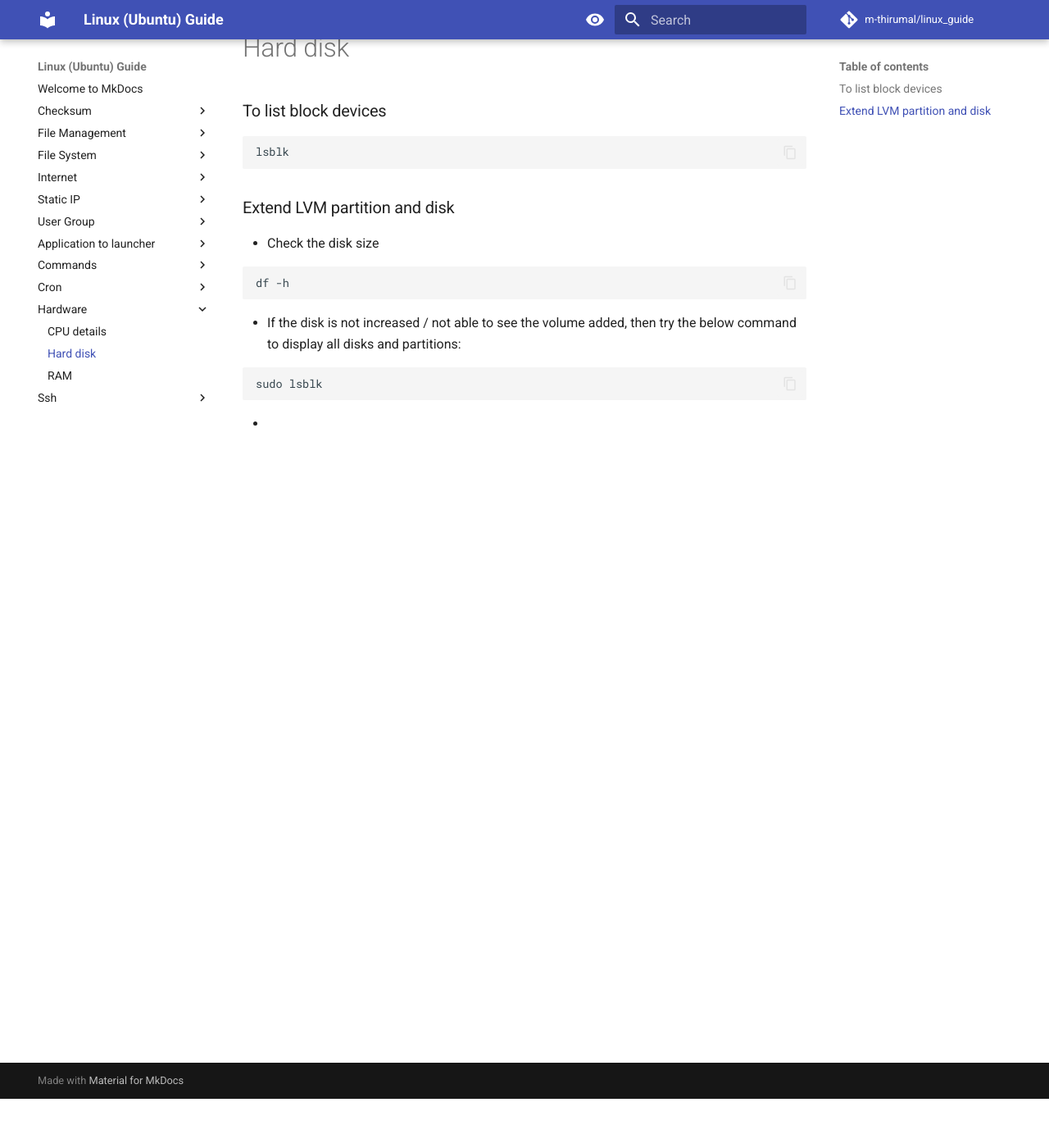
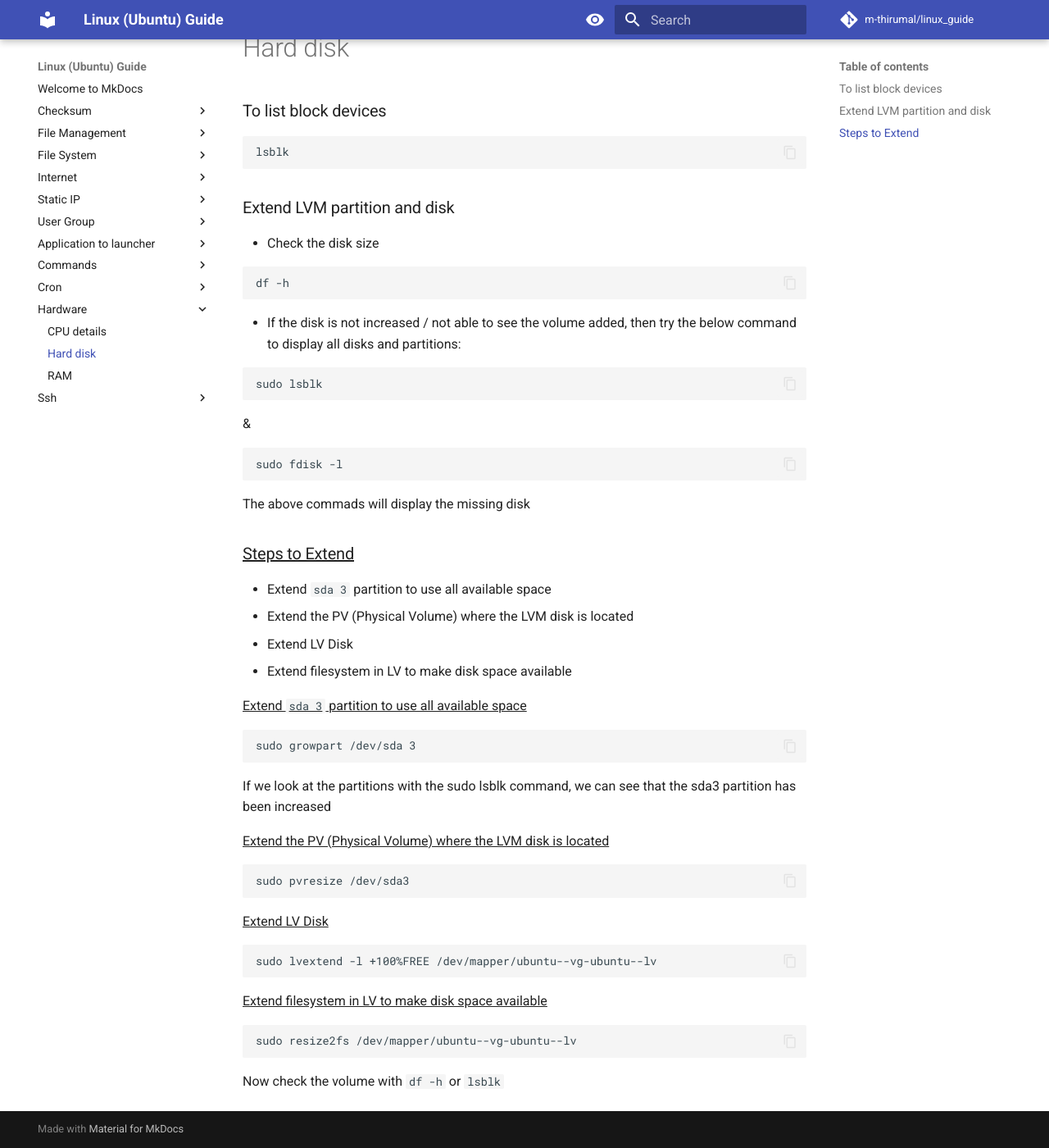
Before and after one commit to m-thirumal/linux-guide, an MkDocs documentation site: the page built from docs/hardware/hard disk.md, in a window 1280 px wide and 1400 px high, scrolled down 60 px. Shown: the whole window at 82% size. Built offline with MkDocs 1.6.1 and Material for MkDocs 9.7.7, drawn with Linux system fonts in a browser that asks for light colours; comment, search, counter and statistics services are not loaded.

Commit message:
Full tutorial

````diff
--- a/docs/hardware/hard disk.md
+++ b/docs/hardware/hard disk.md
@@ -17,4 +17,39 @@ df -h
 sudo lsblk
 ```
 
-*
+&
+
+```
+sudo fdisk -l
+```
+The above commads will display the missing disk
+
+### <u>Steps to Extend</u>
+
+* Extend `sda 3` partition to use all available space
+* Extend the PV (Physical Volume) where the LVM disk is located
+* Extend LV Disk
+* Extend filesystem in LV to make disk space available
+
+<u>Extend `sda 3` partition to use all available space</u>
+```
+sudo growpart /dev/sda 3
+```
+If we look at the partitions with the sudo lsblk command, we can see that the sda3 partition has been increased
+
+<u>Extend the PV (Physical Volume) where the LVM disk is located</u>
+
+```
+sudo pvresize /dev/sda3
+```
+<u>Extend LV Disk</u>
+```
+sudo lvextend -l +100%FREE /dev/mapper/ubuntu--vg-ubuntu--lv
+```
+
+<u>Extend filesystem in LV to make disk space available</u>
+```
+sudo resize2fs /dev/mapper/ubuntu--vg-ubuntu--lv
+```
+
+Now check the volume with `df -h ` or `lsblk`
````
